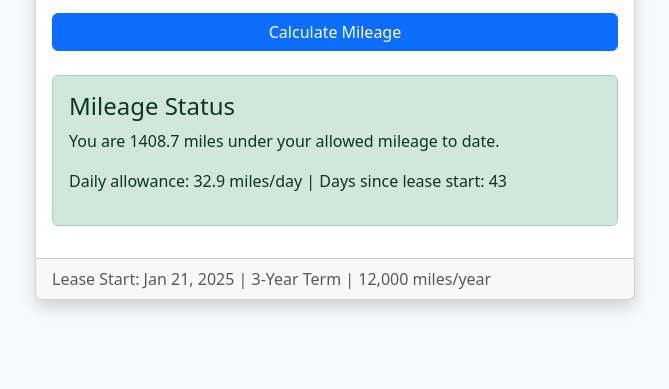
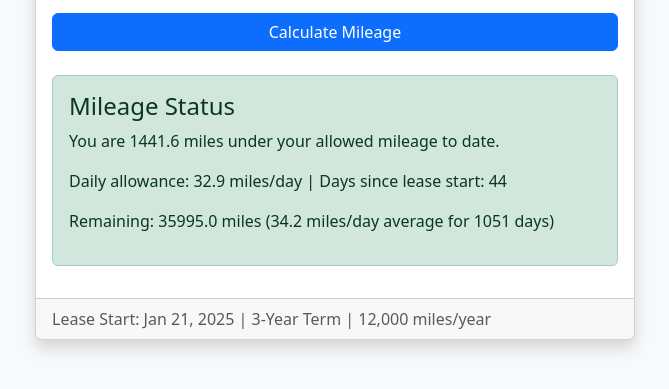
Before and after one commit to Peterbgood/ModelY, a plain HTML site: page index.html in a window 1280 px wide. Both pictures are taken after typing "5" into the empty fields and a click on the button "Calculate Mileage". Shown: the part 165-554 px from the top of the page, without its empty margins (305-974 px from the left). Drawn offline with nearby package versions, Linux system fonts and the light colour scheme.

Commit message:
Update index.html

```diff
--- a/index.html
+++ b/index.html
@@ -28,7 +28,7 @@
                     <div class="mb-3">
                         <label for="currentMiles" class="form-label">Current Odometer Reading:</label>
                         <input type="number" class="form-control" id="currentMiles"
-                            placeholder="Enter current mileage" required>
+                            placeholder="Enter current mileage" min="0" step="1" required>
                     </div>
                     <button type="submit" class="btn btn-primary w-100">Calculate Mileage</button>
                 </form>
@@ -38,6 +38,7 @@
                         <h4 class="alert-heading">Mileage Status</h4>
                         <p id="mileageResult"></p>
                         <p id="dailyStatus"></p>
+                        <p id="remainingMiles"></p>
                     </div>
                 </div>
             </div>
@@ -53,34 +54,36 @@
         document.getElementById('mileageForm').addEventListener('submit', function(e) {
             e.preventDefault();
 
-            // Fixed values
+            // Fixed lease parameters
             const yearlyMiles = 12000;
             const leaseYears = 3;
+            const totalAllowedMiles = yearlyMiles * leaseYears;
             const currentMiles = parseFloat(document.getElementById('currentMiles').value);
 
-            // Calculate total allowed miles for the lease
-            const totalAllowedMiles = yearlyMiles * leaseYears;
+            // Calculate days passed (Jan 21, 2025 to current date in ET)
+            const startDate = new Date('2025-01-21T00:00:00-05:00'); // ET is UTC-5
+            const currentDate = new Date('2025-03-06T00:00:00-05:00'); // Today's date in ET
+            const msPerDay = 1000 * 60 * 60 * 24;
+            const daysPassed = Math.floor((currentDate - startDate) / msPerDay);
+            const totalLeaseDays = 365 * leaseYears; // Accounting for non-leap years
 
-            // Calculate days since lease start (Jan 21, 2025 to March 5, 2025)
-            const startDate = new Date('2025-01-21');
-            const currentDate = new Date('2025-03-05'); // Fixed date as specified
-            const daysPassed = Math.floor((currentDate - startDate) / (1000 * 60 * 60 * 24));
-
-            // Calculate allowed miles to date
+            // Calculate mileage metrics
             const dailyAllowance = yearlyMiles / 365;
             const allowedMilesToDate = dailyAllowance * daysPassed;
-
-            // Calculate mileage difference
             const mileDifference = currentMiles - allowedMilesToDate;
             const isOver = mileDifference > 0;
+            const remainingDays = totalLeaseDays - daysPassed;
+            const remainingAllowedMiles = totalAllowedMiles - currentMiles;
+            const remainingDailyAverage = remainingDays > 0 ? remainingAllowedMiles / remainingDays : 0;
 
-            // Update results
+            // Update UI elements
             const resultAlert = document.getElementById('resultAlert');
             const mileageResult = document.getElementById('mileageResult');
             const dailyStatus = document.getElementById('dailyStatus');
+            const remainingMiles = document.getElementById('remainingMiles');
             const resultsDiv = document.getElementById('results');
 
-            // Show results
+            // Display results
             resultsDiv.classList.remove('d-none');
             resultAlert.classList.remove('alert-success', 'alert-danger');
             resultAlert.classList.add(isOver ? 'alert-danger' : 'alert-success');
@@ -89,6 +92,8 @@
                 ${isOver ? 'over' : 'under'} your allowed mileage to date.`;
             dailyStatus.textContent = `Daily allowance: ${dailyAllowance.toFixed(1)} miles/day |
                 Days since lease start: ${daysPassed}`;
+            remainingMiles.textContent = `Remaining: ${remainingAllowedMiles.toFixed(1)} miles
+                (${remainingDailyAverage.toFixed(1)} miles/day average for ${remainingDays} days)`;
         });
     </script>
 </body>
```
